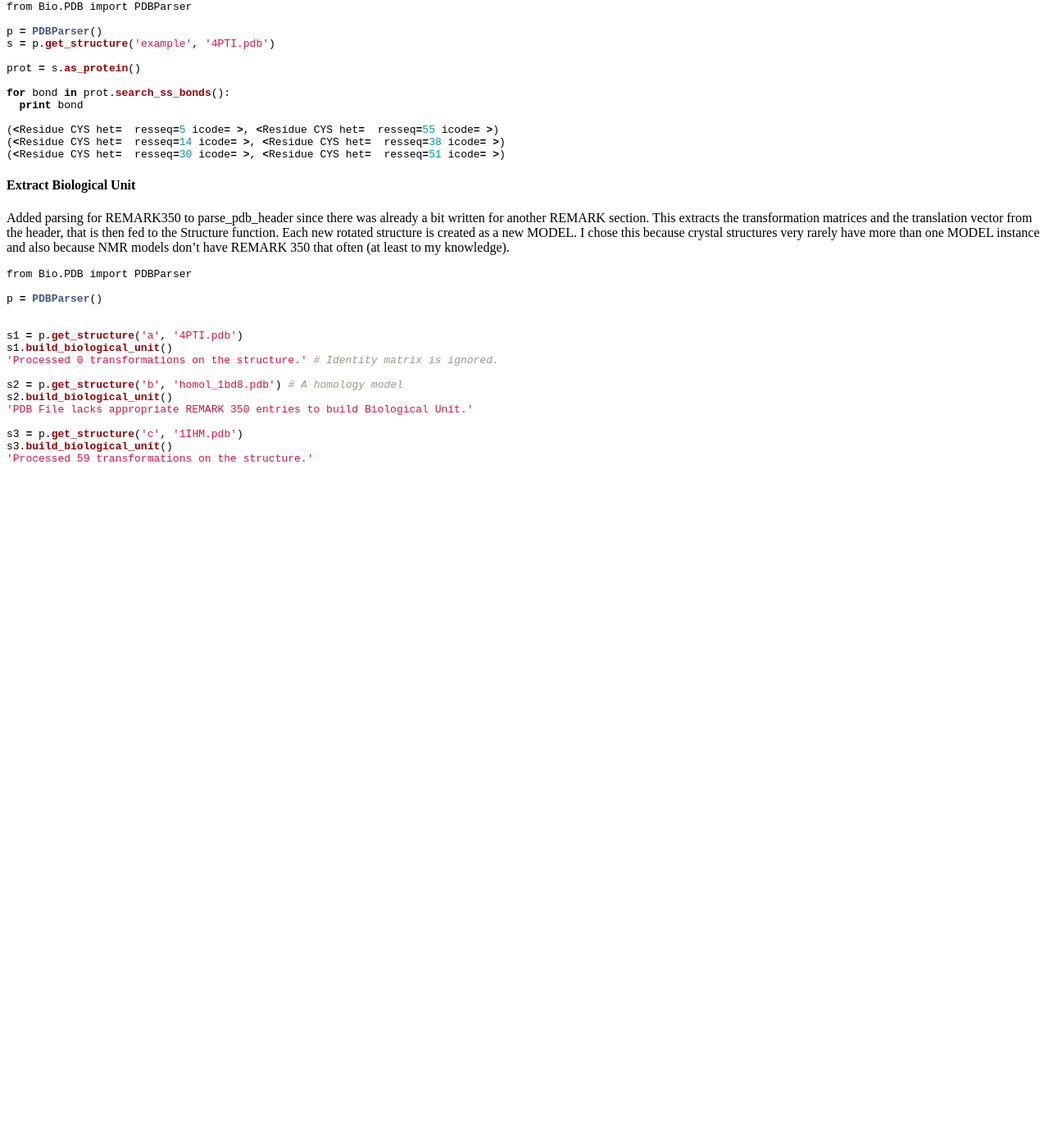
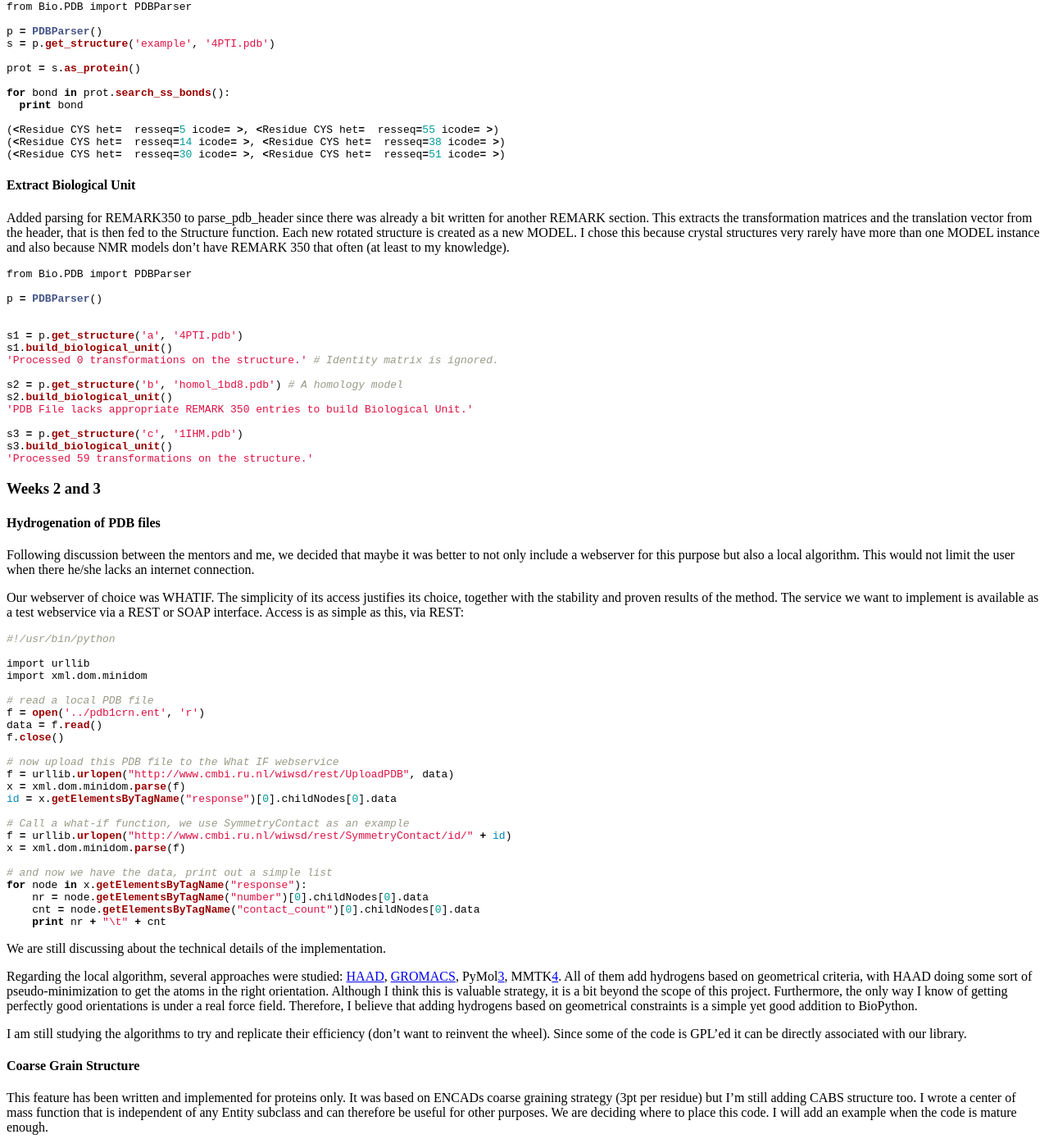
Before and after one commit to biopython/biopython.github.io, a Jekyll site: the page built from wiki/GSOC2010_Joao.md, in a window 1280 px wide and 1400 px high, scrolled down 3570 px. Shown: the whole window at 82% size. Built offline with Jekyll 4.4.1, drawn with Linux system fonts in a browser that asks for light colours; before the commit the page ends 4150 px from its top, so only the background shows below that.

Commit message:
Weeks 2 and 3. Hydrogenation Discussion and Coarse Graining.

````diff
--- a/wiki/GSOC2010_Joao.md
+++ b/wiki/GSOC2010_Joao.md
@@ -296,3 +296,74 @@ s3 = p.get_structure('c', '1IHM.pdb')
 s3.build_biological_unit()
 'Processed 59 transformations on the structure.'
 ```
+
+### Weeks 2 and 3
+
+#### Hydrogenation of PDB files
+
+Following discussion between the mentors and me, we decided that maybe
+it was better to not only include a webserver for this purpose but also
+a local algorithm. This would not limit the user when there he/she lacks
+an internet connection.
+
+Our webserver of choice was WHATIF. The simplicity of its access
+justifies its choice, together with the stability and proven results of
+the method. The service we want to implement is available as a test
+webservice via a REST or SOAP interface. Access is as simple as this,
+via REST:
+
+``` python
+#!/usr/bin/python
+
+import urllib
+import xml.dom.minidom
+
+# read a local PDB file
+f = open('../pdb1crn.ent', 'r')
+data = f.read()
+f.close()
+
+# now upload this PDB file to the What IF webservice
+f = urllib.urlopen("http://www.cmbi.ru.nl/wiwsd/rest/UploadPDB", data)
+x = xml.dom.minidom.parse(f)
+id = x.getElementsByTagName("response")[0].childNodes[0].data
+
+# Call a what-if function, we use SymmetryContact as an example
+f = urllib.urlopen("http://www.cmbi.ru.nl/wiwsd/rest/SymmetryContact/id/" + id)
+x = xml.dom.minidom.parse(f)
+
+# and now we have the data, print out a simple list
+for node in x.getElementsByTagName("response"):
+    nr = node.getElementsByTagName("number")[0].childNodes[0].data
+    cnt = node.getElementsByTagName("contact_count")[0].childNodes[0].data
+    print nr + "\t" + cnt
+```
+
+We are still discussing about the technical details of the
+implementation.
+
+Regarding the local algorithm, several approaches were studied:
+[HAAD](http://zhang.bioinformatics.ku.edu/HAAD/),
+[GROMACS](http://manual.gromacs.org/current/online/protonate.html),
+PyMol[3](http://pymolwiki.org/index.php/H_Add),
+MMTK[4](http://sourcesup.cru.fr/projects/mmtk/). All of them add
+hydrogens based on geometrical criteria, with HAAD doing some sort of
+pseudo-minimization to get the atoms in the right orientation. Although
+I think this is valuable strategy, it is a bit beyond the scope of this
+project. Furthermore, the only way I know of getting perfectly good
+orientations is under a real force field. Therefore, I believe that
+adding hydrogens based on geometrical constraints is a simple yet good
+addition to BioPython.
+
+I am still studying the algorithms to try and replicate their efficiency
+(don't want to reinvent the wheel). Since some of the code is GPL'ed it
+can be directly associated with our library.
+
+#### Coarse Grain Structure
+
+This feature has been written and implemented for proteins only. It was
+based on ENCADs coarse graining strategy (3pt per residue) but I'm still
+adding CABS structure too. I wrote a center of mass function that is
+independent of any Entity subclass and can therefore be useful for other
+purposes. We are deciding where to place this code. I will add an
+example when the code is mature enough.
````
Also changed, not shown: 1 other file.
